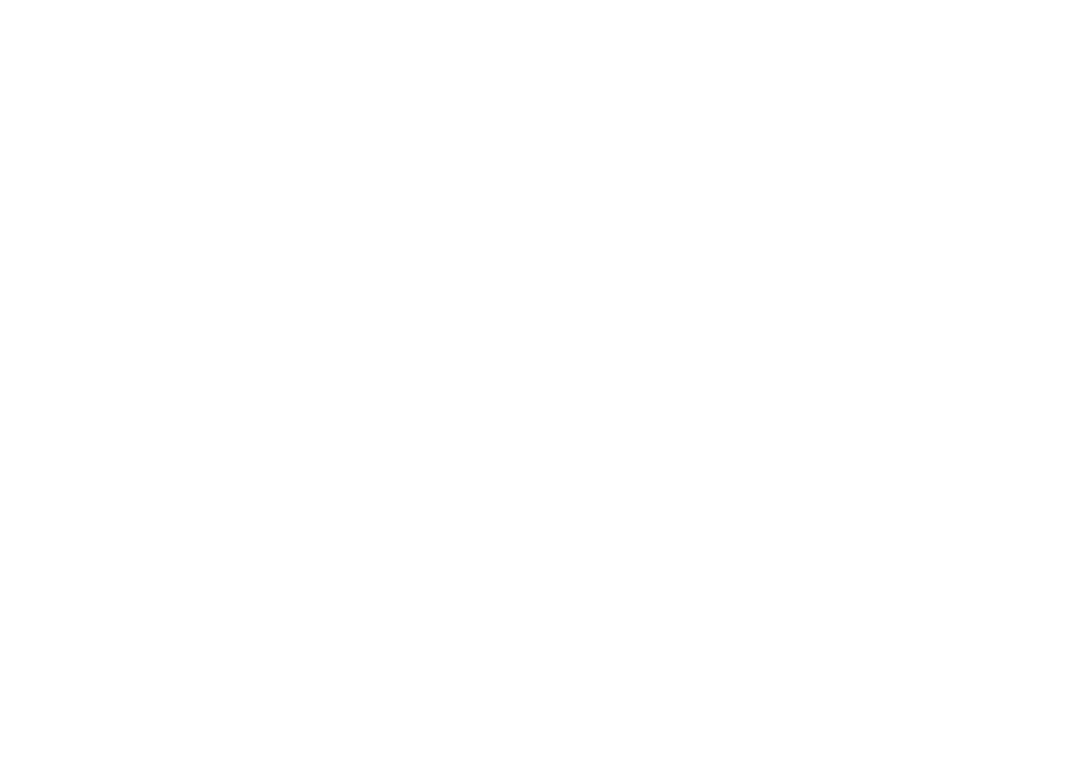
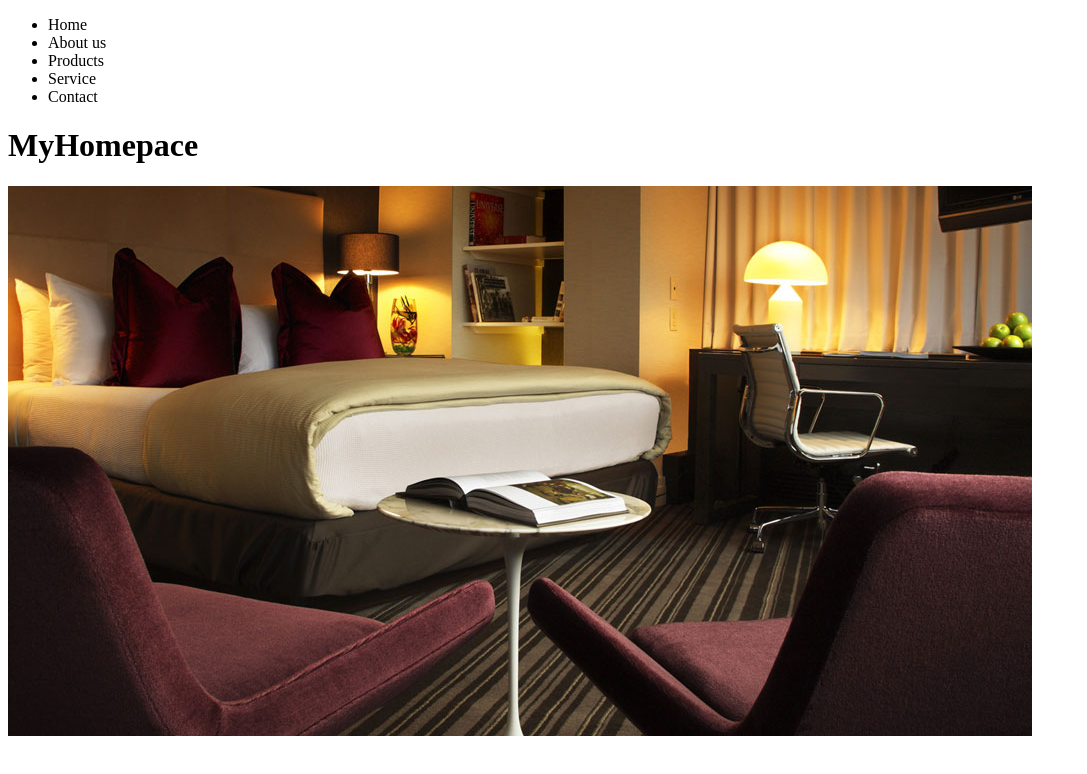
Before and after one commit to Meljaysapigao/myhomespace, a plain HTML site: page index.html in a window 1280 px wide. Shown: the whole page, without its empty margins (0-1087 px from the left). Drawn offline with Linux system fonts and the light colour scheme.

Commit message:
myhomespace

```diff
--- a/assets/style.css
+++ b/assets/style.css
@@ -0,0 +1,5 @@
+;
+body {}
+.container {
+justify-content: flex-end;
+}
--- a/index.html
+++ b/index.html
@@ -3,9 +3,27 @@
 <head>
     <meta charset="UTF-8">
     <meta name="viewport" content="width=device-width, initial-scale=1.0">
-    <title>Document</title>
+    <link rel="stylesheet" href="./assets/style.css">
+    <title>homespace</title>
 </head>
 <body>
+    <div class="container">
+        <header>
+            <nav>
+                <ul>
+                    <li>Home</li>
+                    <li>About us</li>
+                    <li>Products</li>
+                    <li>Service</li>
+                    <li>Contact</li>
+                </ul>
+            </nav>
+        </header>
+
+    </div>
+
+    <h1>MyHomepace</h1>
+    <img src="./assets/img/slider1.jpg" alt="photobed">
 
 </body>
 </html>
```
Also changed, not shown: assets/img/arrow.png (added), assets/img/bg.png (added), assets/img/logo.png (added), assets/img/pic1.jpg (added), assets/img/pic2.jpg (added), assets/img/pic3.jpg (added), assets/img/plus_btn.png (added), assets/img/plus_btn_h.png (added), assets/img/reseaux.png (added), assets/img/slider1.jpg (added), assets/img/slider2.jpg (added), assets/img/slider3.jpeg (added).
